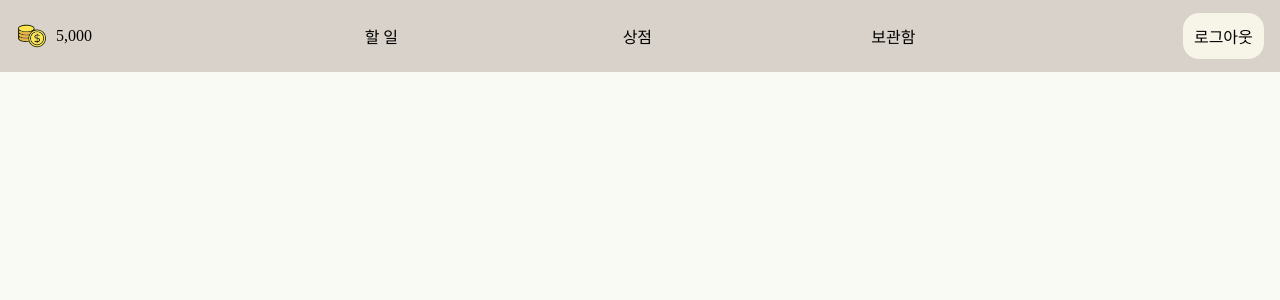
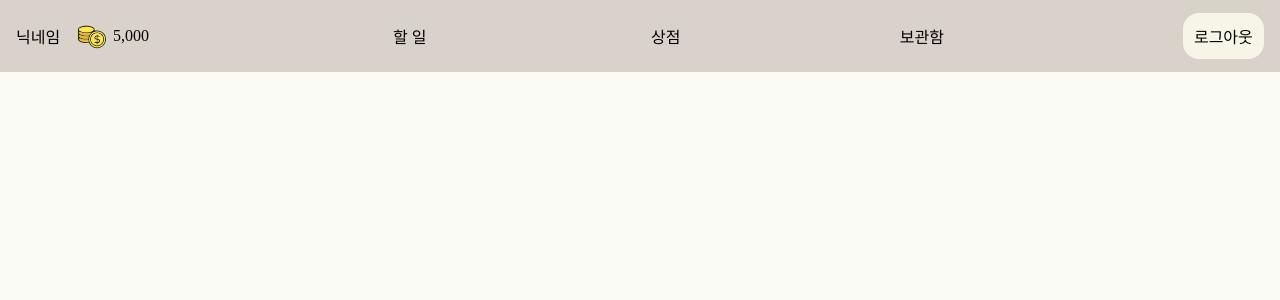
Before and after one commit to Yuna-001/custom-task-rewards-react-ts, a React (Vite) app: page /home in a window 1280 px wide. Shown: the top 300 px of the page. Built offline with nearby package versions, Linux system fonts and the light colour scheme.

Commit message:
header 영역에 사용자 닉네임 UI 추가

```diff
--- a/src/components/header/MainHeader.tsx
+++ b/src/components/header/MainHeader.tsx
@@ -2,7 +2,7 @@ import styled from "styled-components";
 import { NavLink } from "react-router-dom";
 
 import media from "../../media";
-import MyCoins from "./MyCoins";
+import UserData from "./UserData";
 import MainNavigation from "./MainNavigation";
 
 const Header = styled.header`
@@ -30,7 +30,7 @@ const LogoutButton = styled(NavLink)`
 const MainHeader: React.FC = () => {
   return (
     <Header>
-      <MyCoins />
+      <UserData />
       <MainNavigation />
       <LogoutButton to="/auth">로그아웃</LogoutButton>
     </Header>
--- a/src/components/header/MyCoins.tsx
+++ /dev/null
@@ -1,21 +0,0 @@
-import styled from "styled-components";
-
-import coinsImg from "../../assets/coins.svg";
-
-const MyCoinData = styled.p`
-  margin: 1rem;
-  display: flex;
-  align-items: center;
-  gap: 0.5rem;
-`;
-
-const MyCoins: React.FC = () => {
-  return (
-    <MyCoinData>
-      <img src={coinsImg} alt="동전" width={32} />
-      <span>5,000</span>
-    </MyCoinData>
-  );
-};
-
-export default MyCoins;
--- /dev/null
+++ b/src/components/header/UserData.tsx
@@ -0,0 +1,35 @@
+import styled from "styled-components";
+
+import coinsImg from "../../assets/coins.svg";
+
+const Data = styled.div`
+  margin: 1rem;
+  display: flex;
+  align-items: center;
+  gap: 1rem;
+`;
+
+const Nickname = styled.p`
+  margin: 0;
+`;
+
+const Coins = styled.p`
+  margin: 0;
+  display: flex;
+  align-items: center;
+  gap: 0.3rem;
+`;
+
+const UserData: React.FC = () => {
+  return (
+    <Data>
+      <Nickname>닉네임</Nickname>
+      <Coins>
+        <img src={coinsImg} alt="동전" width={32} />
+        <span>5,000</span>
+      </Coins>
+    </Data>
+  );
+};
+
+export default UserData;
```
Also changed, not shown: src/assets/coins.svg.
